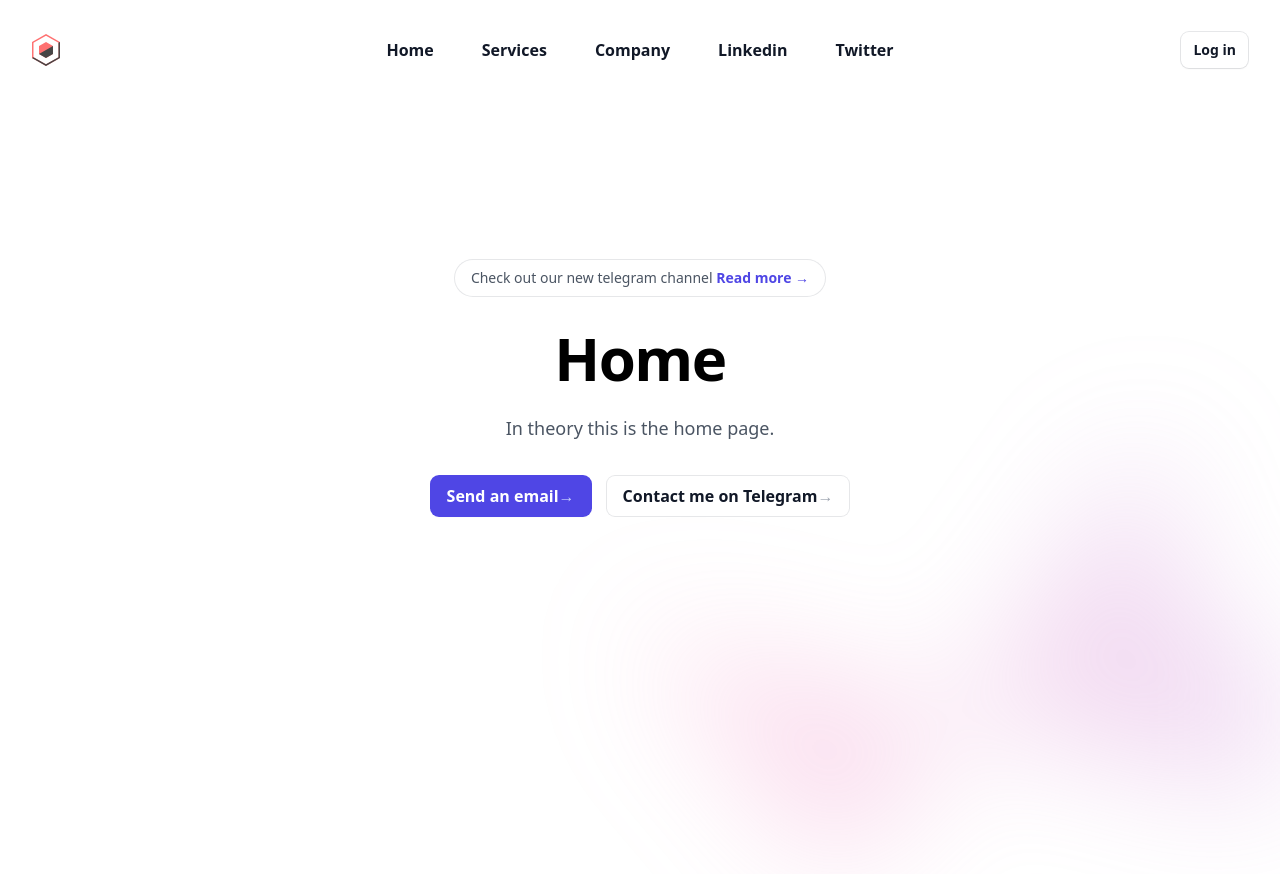
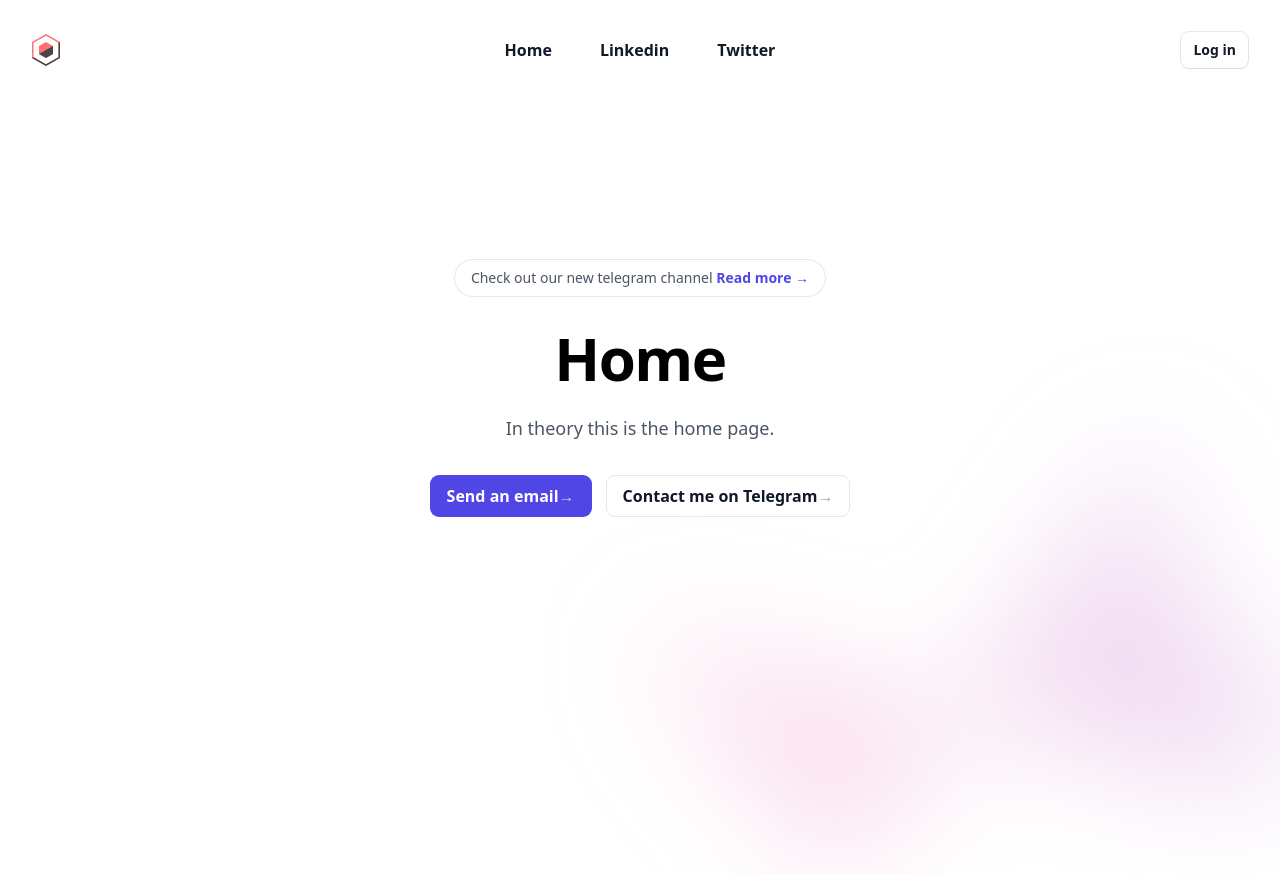
Before and after one commit to HyperBit-IT/Website, a Next.js app: page / in a window 1280 px wide. Built offline with nearby package versions, Linux system fonts and the light colour scheme.

Commit message:
Removed beta links

```diff
--- a/pages/index.tsx
+++ b/pages/index.tsx
@@ -5,8 +5,6 @@ import Link from "next/link";
 
 const navigation = [
     {name: 'Home', href: '/'},
-    {name: 'Services', href: '/services'},
-    {name: 'Company', href: '/company'},
     {name: 'Linkedin', href: '#'},
     {name: 'Twitter', href: '#'},
 ]
```
